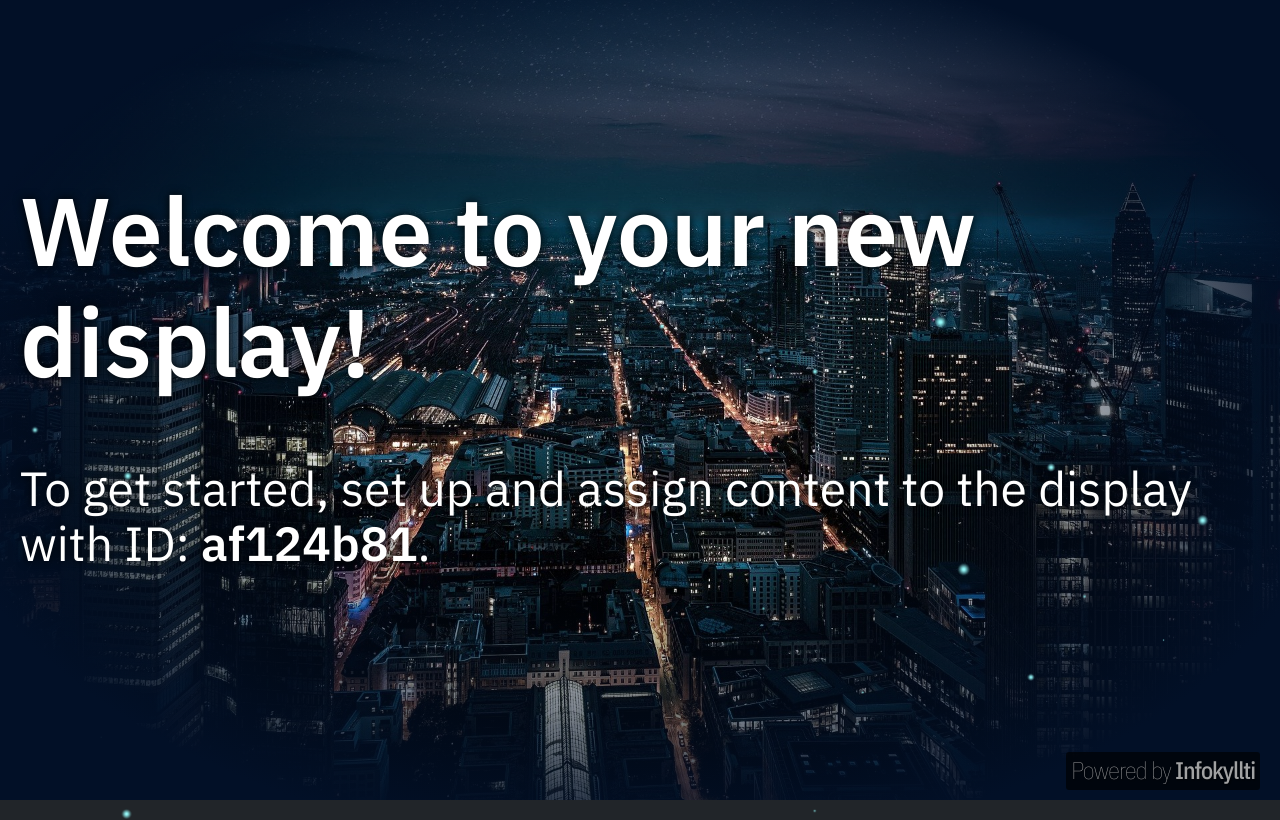
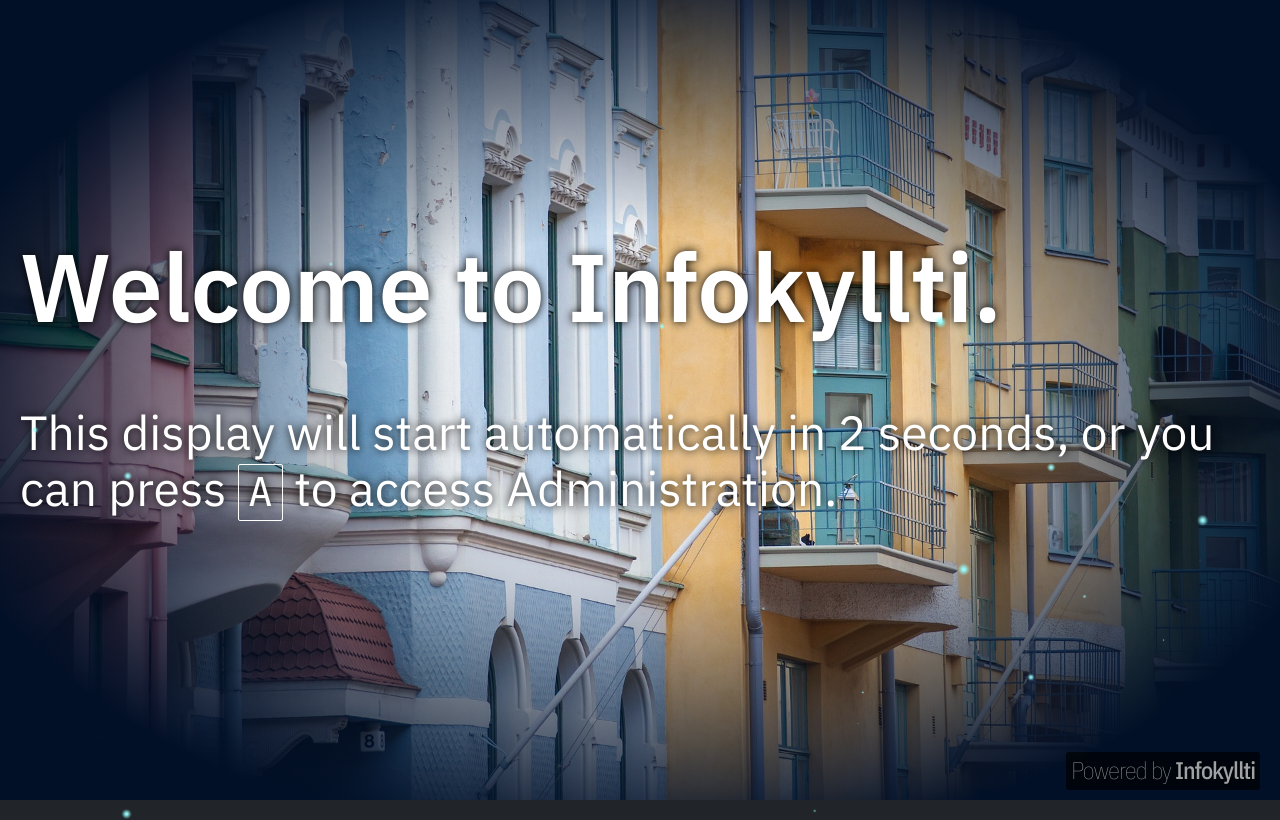
Before and after one commit to guiseleyschool/infokyllti, a Django app: page / in a window 1280 px wide. Run offline with Django 5.2, Linux system fonts and the light colour scheme.

Commit message:
Add in an interstitial home page to stop auto generating a display ever single time! Also, allow empty playlists and displays.

```diff
--- a/infokyllti/urls.py
+++ b/infokyllti/urls.py
@@ -28,6 +28,7 @@
     path('admin/', admin.site.urls),
     path('config/default.json', default_config),
     path('config/<str:display_id>.json', display_config),
+    path('display', display_view, name='display'),
     path('', home, name='home')
 ]
 
--- a/tvdisplay/models.py
+++ b/tvdisplay/models.py
@@ -45,7 +45,7 @@
                                       help_text='If left blank, the playlist is immediately valid.')
     valid_to = models.DateTimeField(blank=True, null=True,
                                     help_text='If left blank, the playlist never expires.')
-    content_items = SortedManyToManyField(ContentItem)
+    content_items = SortedManyToManyField(ContentItem, blank=True)
 
     def __str__(self):
         return 'Playlist: %s' % self.name
@@ -56,7 +56,7 @@
     name = models.CharField(max_length=50)
     online = models.BooleanField(default=False)
     last_seen = models.DateTimeField(blank=True, null=True)
-    playlists = SortedManyToManyField(Playlist)
+    playlists = SortedManyToManyField(Playlist, blank=True)
 
     def __str__(self):
         return 'Display: %s (%s)' % (self.name, self.id)
--- a/tvdisplay/templates/tvdisplay/home.html
+++ b/tvdisplay/templates/tvdisplay/home.html
@@ -12,25 +12,59 @@
         <title>Infokyllti</title>
 
         <link rel="stylesheet" type="text/css" href="{%  static 'tvdisplay/css/style.min.css' %}" />
+        <link rel="stylesheet" type="text/css" href="{%  static 'content/welcome/welcome.min.css' %}" />
+        <style>
+            .content--welcome {
+                background-image: url({% static 'tvdisplay/img/welcome.jpg' %});
+            }
+
+            kbd {
+                border: solid 1px white;
+                padding: 5px 10px;
+                border-radius: 2px;
+                font-size: 0.8em;
+            }
+        </style>
     </head>
 
     <body>
-        <main></main>
-        <footer hidden>
-            <strong class="float-left"></strong>
-            <span class="float-right">
-                <button class="footer-btn footer-btn-refresh" type="button">
-                    &#x21bb; <u>R</u>efresh
-                </button>
-                <button class="footer-btn footer-btn-next" type="button">
-                    <u>N</u>ext &#x27a4;
-                </button>
-            </span>
-        </footer>
+        <main>
+            <article id="welcome" class="content--welcome">
+                <div class="background"></div>
+                <div class="maintext">
+                    <div>
+                        <h1>Welcome to Infokyllti.</h1>
+                        <p>This display will start automatically in <span id="seconds">10 seconds</span>,
+                            or you can press <kbd>A</kbd> to access Administration.</p>
+                    </div>
+                </div>
+                <div class="logo">Powered by <b>Infokyllti</b></div>
+            </article>
+        </main>
 
-        <script src="{%  static 'tvdisplay/js/jerrybendy--url-search-params-polyfill/index.min.js' %}"></script>
-        <script src="{%  static 'tvdisplay/js/js-cookie--js-cookie/js.cookie.min.js' %}"></script>
-        <script src="{%  static 'tvdisplay/js/axios--axios/axios.min.js' %}"></script>
-        <script src="{%  static 'tvdisplay/js/main.js' %}"></script>
+    <script>
+        for (let i = 1; i <= 100; i++) {
+            window.welcome.innerHTML +=
+              "<div class='circle-container'><div class='circle'></div></div>";
+        }
+
+        function checkKeyPressed(evt) {
+            if (evt.keyCode == "65") {
+                window.location.href = "{% url 'admin:index' %}";
+            }
+        }
+        window.addEventListener("keydown", checkKeyPressed, false);
+
+        let seconds = 10;
+        function tick() {
+            seconds--;
+            if (seconds == 0) {
+                window.location.href = "{% url 'display' %}" + window.location.search;
+            } else {
+                window.seconds.innerHTML = seconds + ' second' + (seconds === 1 ? '' : 's');
+            }
+        }
+        window.setInterval(tick, 1000);
+    </script>
     </body>
 </html>
--- a/tvdisplay/views.py
+++ b/tvdisplay/views.py
@@ -13,8 +13,13 @@
     & (Q(valid_to__isnull=True) | Q(valid_to__gte=now()))
 )
 
+
 def home(request):
     return render(request, 'tvdisplay/home.html')
+
+
+def display_view(request):
+    return render(request, 'tvdisplay/display.html')
 
 
 def default_config(request):
```
Also changed, not shown: tvdisplay/templates/tvdisplay/display.html (added, +36 -0 lines), tvdisplay/migrations/0003_alter_display_playlists_alter_playlist_content_items.py (added), tvdisplay/static/tvdisplay/img/welcome.jpg (added).
